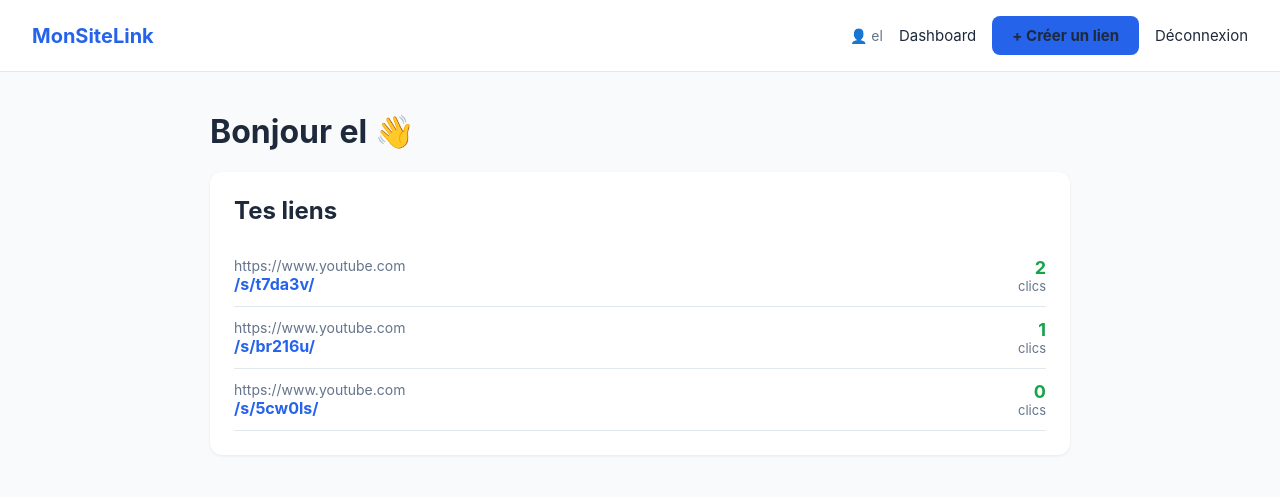
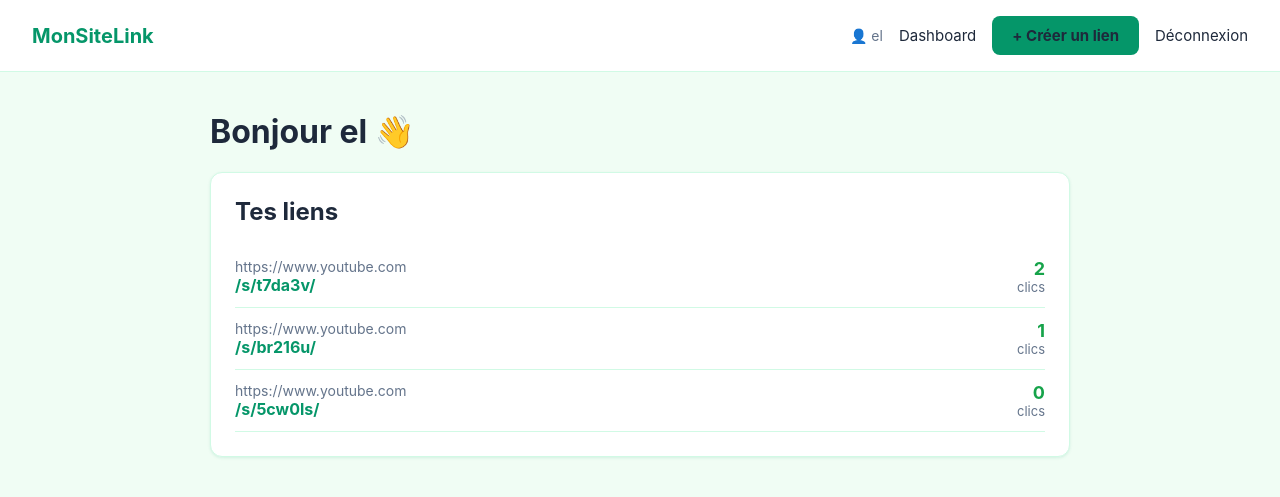
Before and after one commit to adamasavadogoel12-coder/linkcash, a Django app: page /dashboard/ in a window 1280 px wide. Shown: the top 497 px of the page. Run offline with Django 5.2, Linux system fonts and the light colour scheme; a user stored in the database is signed in; data comes from the database, SQL or seed files in the repository.

Commit message:
Update base.html

```diff
--- a/links/templates/links/base.html
+++ b/links/templates/links/base.html
@@ -6,14 +6,14 @@
   <meta name="viewport" content="width=device-width, initial-scale=1">
   <style>
     :root {
-      --primary: #2563eb;
-      --primary-dark: #1d4ed8;
-      --bg: #f8fafc;
+      --primary: #059669;
+      --primary-dark: #047857;
+      --bg: #f0fdf4;
       --text: #1e293b;
       --text-light: #64748b;
       --success: #16a34a;
-      --border: #e2e8f0;
-      --card-shadow: 0 1px 3px rgba(0,0,0,0.08);
+      --border: #d1fae5;
+      --card-shadow: 0 1px 3px rgba(5,150,105,0.12);
     }
     * { box-sizing: border-box; }
     body {
@@ -81,6 +81,7 @@
       background: white;
       border-radius: 12px;
       box-shadow: var(--card-shadow);
+      border: 1px solid var(--border);
       padding: 24px;
       margin-bottom: 20px;
     }
```
